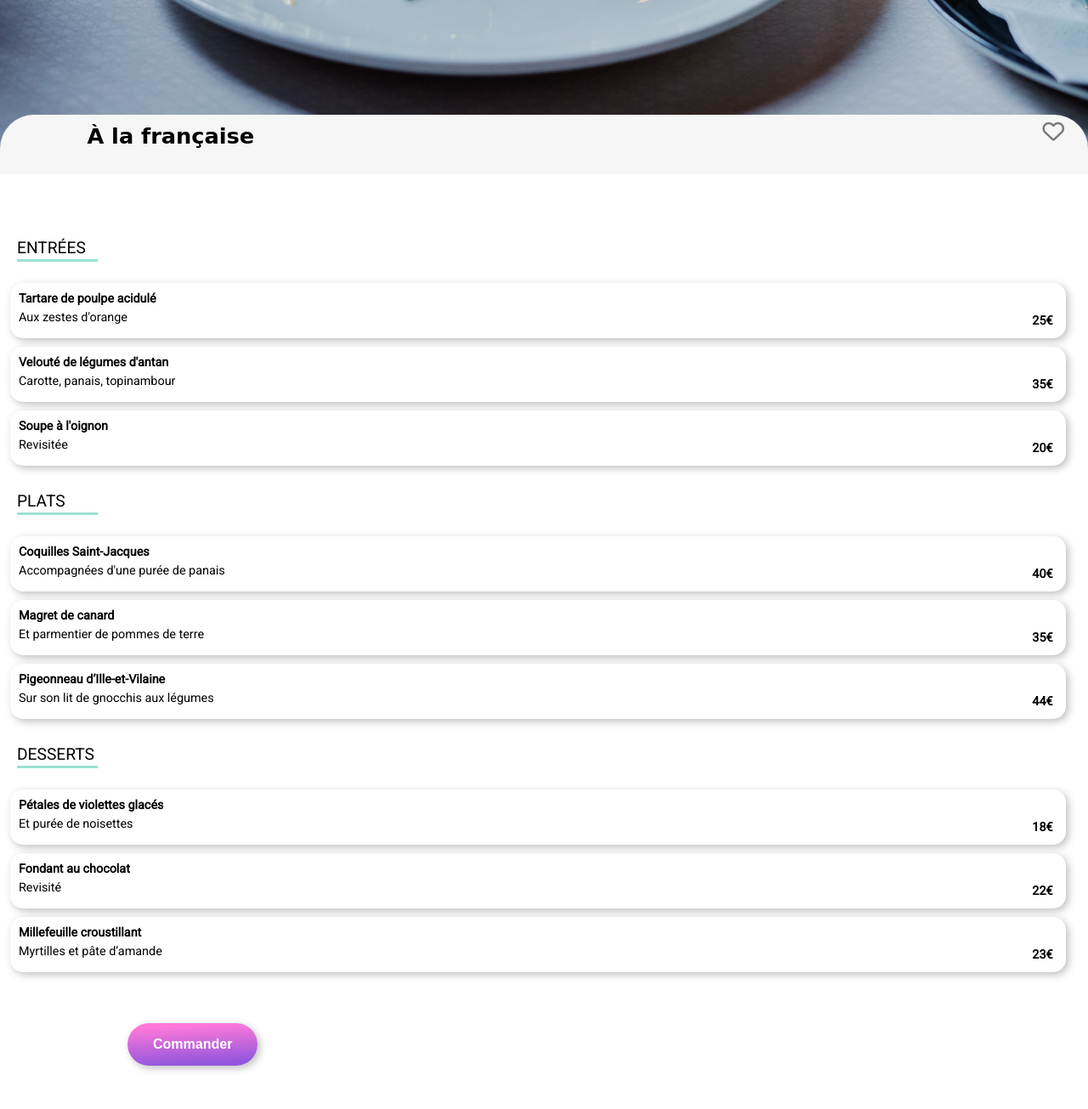
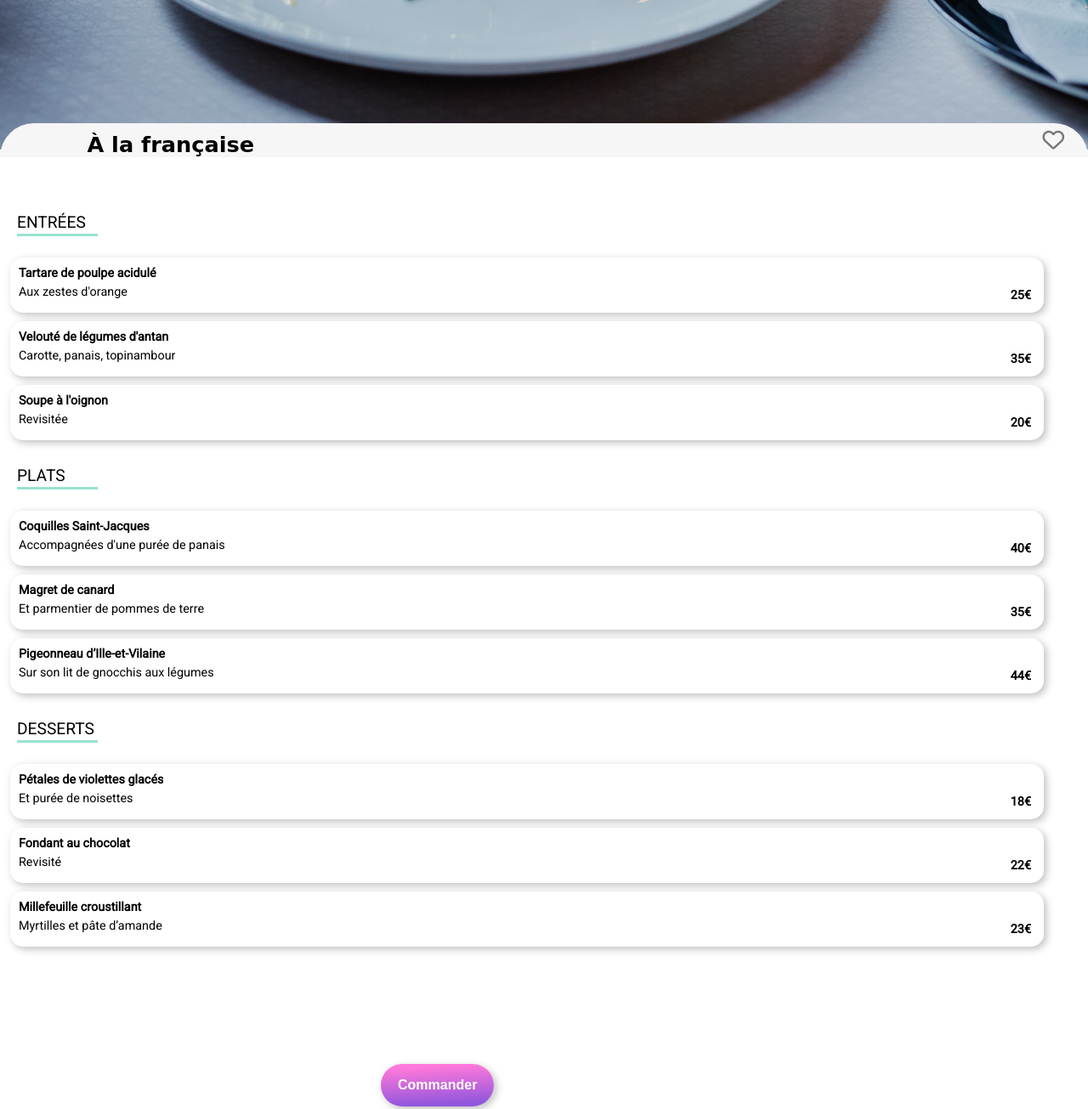
Before and after one commit to EliasDAHO/EliasDAHO_3_30082021, a website: page alafrancaise.html in a window 1280 px wide. Shown: the part 780-2085 px from the top of the page at 85% size. Drawn offline with Linux system fonts and the light colour scheme; a web font is replaced by a local one.

Commit message:
insertion

```diff
--- a/css/style.css
+++ b/css/style.css
@@ -351,7 +351,7 @@ a {
   background: linear-gradient(to top, #FF79DA, #9356DC);
   -webkit-background-clip: text;
   color: transparent;
-  transform-origin: bottom;
+  transform-origin: padding;
   transform: scale(0);
 }
 
@@ -421,10 +421,8 @@ a {
   padding-top: 10px;
   border-top-left-radius: 40px;
   border-top-right-radius: 40px;
-  padding-bottom: 30px;
   position: relative;
-  top: -45px;
-  margin-left: 0;
+  top: -35px;
 }
 
 .restaurant-name .heart {
@@ -480,7 +478,7 @@ a {
 .choice-2,
 .choice-3,
 .choice-4 {
-  width: 97%;
+  width: 95%;
   height: 55px;
   cursor: pointer;
   background: #ffffff;
@@ -594,11 +592,12 @@ a {
   opacity: 1;
   border: none;
   border-radius: 25px;
-  padding: 16px 30px;
+  padding: 16px 20px;
   color: #ffffff;
   font-weight: bold;
+  margin-left: 35%;
+  margin-top: 10%;
   font-size: 1rem;
-  margin: 50px 150px 20px;
   background: linear-gradient(177deg, #ff79da 10%, #9256dc 90%);
   box-shadow: 3px 3px 10px #bfbfbf;
 }
```
Also changed, not shown: 1 other file.
